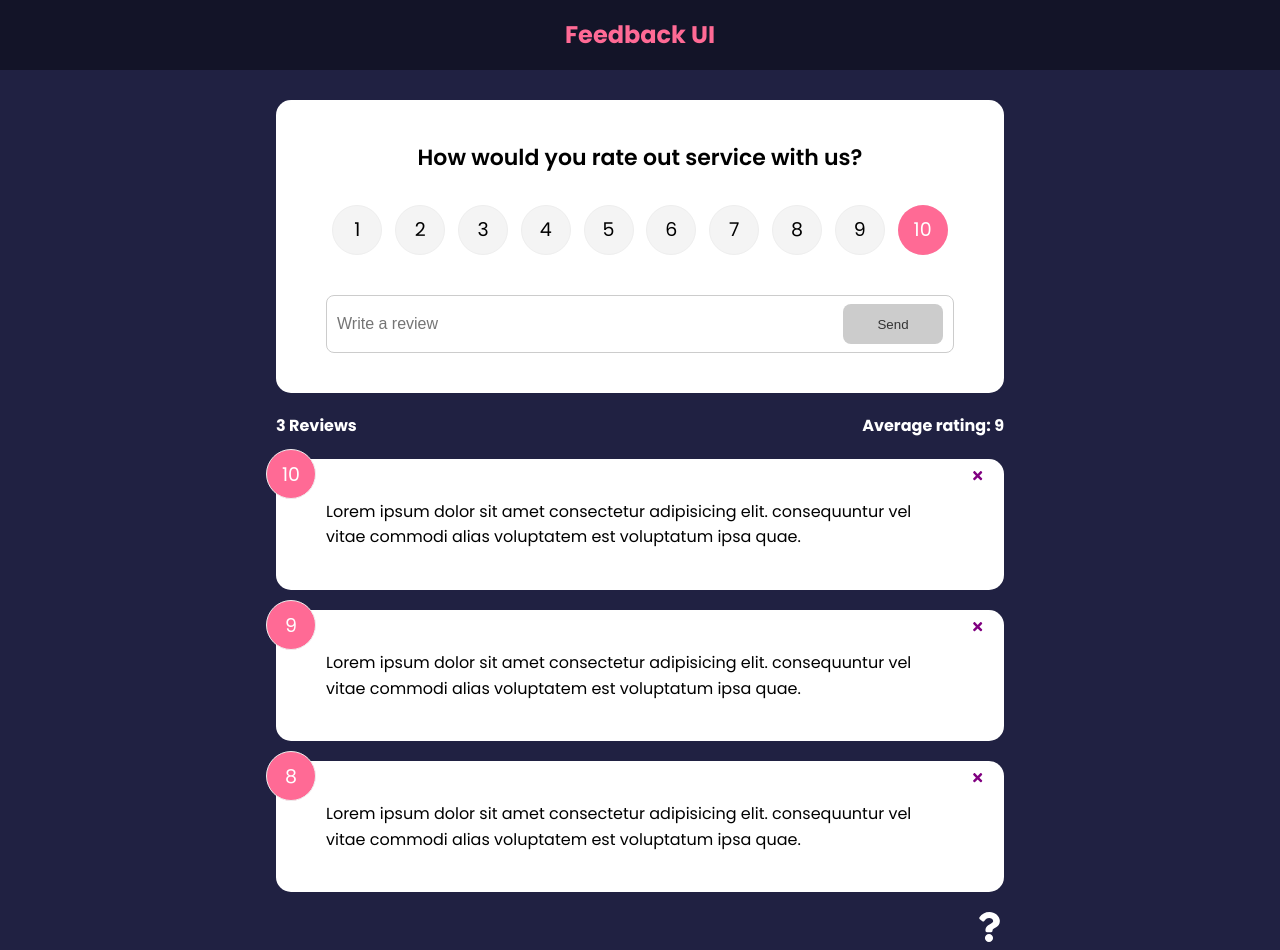
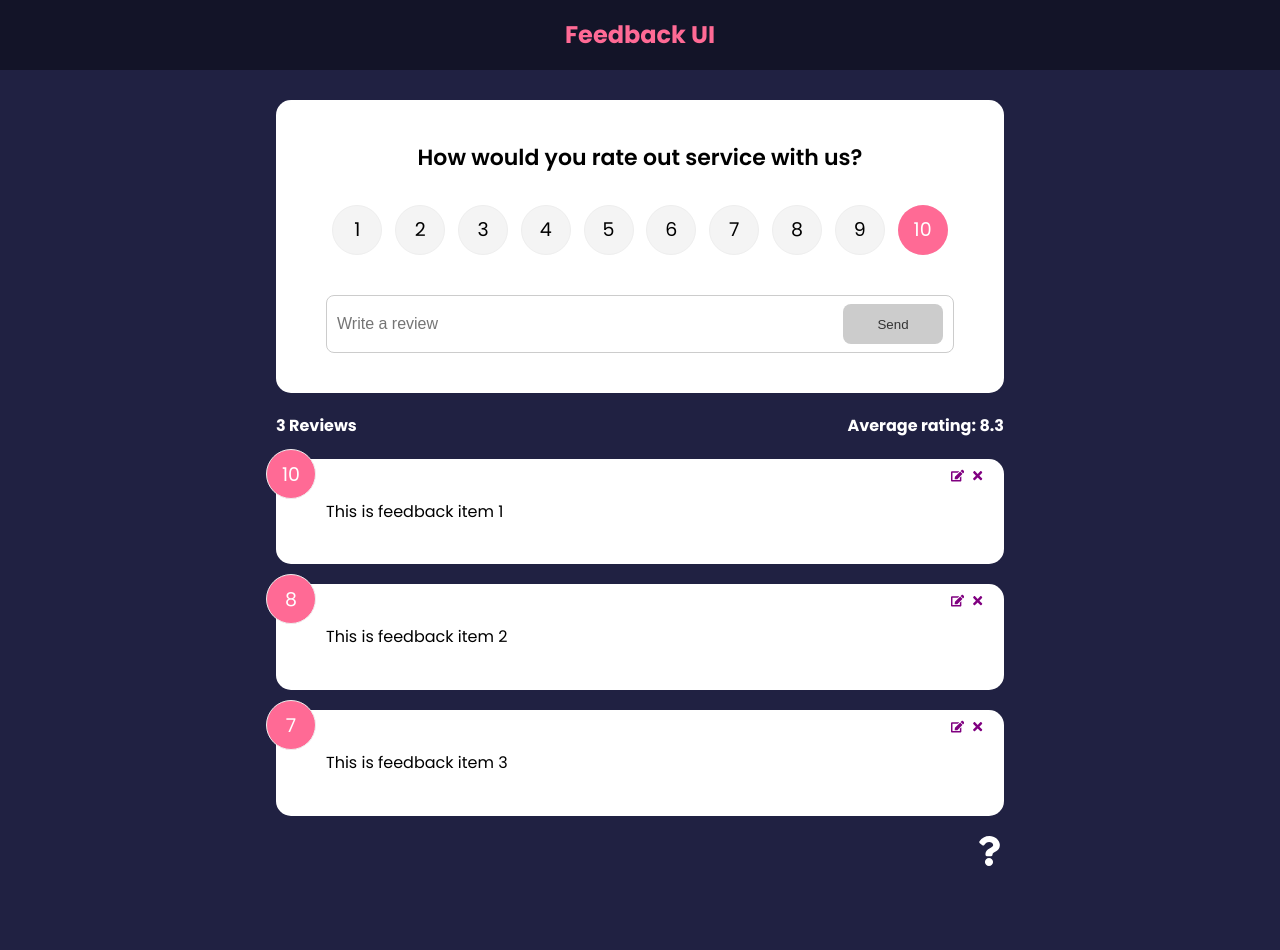
Before and after one commit to Kongyuechen/feedback-app, a React (Create React App) app: page / in a window 1280 px wide. After the commit the page ends 873 px from the top, so only its background shows below. Built offline with nearby package versions, Linux system fonts and the light colour scheme; the HTML template or start-up script is replaced by a standard one.

Commit message:
Updating Feedback item

```diff
--- a/src/App.js
+++ b/src/App.js
@@ -1,39 +1,26 @@
-import {v4 as uuidv4} from 'uuid'
 import {BrowserRouter as Router, Route, Routes} from 'react-router-dom'
-import { useState } from 'react'
 import Header from './components/Header'
 import FeedbackList from './components/FeedbackList'
-import FeedbackData from './data/FeedbackData'
 import FeedbackStats from './components/FeedbackStats'
 import FeedbackForm from './components/FeedbackForm'
 import AboutPage from './pages/AboutPage'
 import AboutIconLink from './components/AboutIconLink'
+import {FeedbackProvider} from './context/FeedbackContext'
+
+function App() {
 
 
-function App() {
-  const [feedback, setFeedback] = useState(FeedbackData)
-
-  const deleteFeedback = (id) => {
-    if(window.confirm('Are you sure you want to delete?')) {
-      setFeedback(feedback.filter((item) => item.id !==id))
-    }
-  }
-
-  const addFeedback = (newFeedback) => {
-    newFeedback.id = uuidv4()
-    setFeedback([newFeedback, ...feedback])
-  }
-
   return (
+    <FeedbackProvider>
       <Router>
         <Header />
         <div className='container'>
           <Routes>
             <Route exact path ='/' element={
               <>
-              <FeedbackForm handleAdd={addFeedback}/>
-              <FeedbackStats feedback={feedback} />
-              <FeedbackList feedback={feedback} handleDelete = {deleteFeedback} />
+                <FeedbackForm />
+                <FeedbackStats />
+                <FeedbackList />
               </>
             }>
             </Route>
@@ -43,6 +30,7 @@
           <AboutIconLink />
         </div>
       </Router>
+    </FeedbackProvider>
   )
 }
 export default App
--- a/src/components/FeedbackForm.jsx
+++ b/src/components/FeedbackForm.jsx
@@ -1,15 +1,24 @@
-import { useState } from 'react'
+import { useState, useContext, useEffect} from 'react'
 import Card from './shared/Card'
 import Button from './shared/Button'
 import RatingSelect from './RatingSelect'
+import FeedbackContext from '../context/FeedbackContext'
 
-function FeedbackForm({handleAdd}) {
+function FeedbackForm() {
   const [text, setText] = useState('')
   const [rating, setRating] = useState(10)
-
   const [btnDisabled, setBtnDisabled] = useState(true)
   const [message, setMessage] = useState('')
 
+  const { addFeedback, feedbackEdit, updateFeedback } = useContext(FeedbackContext)
+
+  useEffect(() => {
+    if (feedbackEdit.edit === true) {
+      setBtnDisabled(false)
+      setText(feedbackEdit.item.text)
+      setRating(feedbackEdit.item.rating)
+    }
+  }, [feedbackEdit])
 
   const handleTextChange = (e) =>{
     if (text === '') {
@@ -34,7 +43,12 @@
         text,
         rating,
       }
-      handleAdd(newFeedback)
+
+      if (feedbackEdit.edit === true) {
+        updateFeedback(feedbackEdit.item.id, newFeedback)
+      } else {
+        addFeedback(newFeedback)
+      }
       setText('')
     }
   }
--- a/src/components/FeedbackItem.jsx
+++ b/src/components/FeedbackItem.jsx
@@ -1,13 +1,19 @@
-import { FaTimes } from 'react-icons/fa'
+import { FaTimes, FaEdit } from 'react-icons/fa'
+import { useContext } from 'react'
 import PropTypes from 'prop-types'
 import Card from "./shared/Card"
+import FeedbackContext from '../context/FeedbackContext'
 
-function FeedbackItem({ item, handleDelete }) {
+function FeedbackItem({ item, }) {
+  const {deleteFeedback, editFeedback } = useContext(FeedbackContext)
   return (
     <Card>
       <div className='num-display'>{item.rating}</div>
-        <button onClick={() => handleDelete(item.id)} className='close'>
-          <FaTimes color='purple'/>
+        <button onClick={() => deleteFeedback(item.id)} className='close'>
+          <FaTimes color='purple' />
+        </button>
+        <button onClick={() => editFeedback(item)} className="edit">
+          <FaEdit color='purple' />
         </button>
       <div className='text-display'>{item.text}</div>
     </Card>
--- a/src/components/FeedbackList.jsx
+++ b/src/components/FeedbackList.jsx
@@ -1,8 +1,11 @@
 import {motion, AnimatePresence} from 'framer-motion'
-import PropTypes from 'prop-types'
+import { useContext } from 'react'
 import FeedbackItem from './FeedbackItem'
+import FeedbackContext from '../context/FeedbackContext'
 
-function FeedbackList({ feedback, handleDelete }) {
+function FeedbackList() {
+  const {feedback} = useContext(FeedbackContext)
+
   if (!feedback || feedback.length === 0) {
     return <p>No Feedback Yet</p>
   }
@@ -20,7 +23,6 @@
             <FeedbackItem
             key={item.id}
             item={item}
-            handleDelete={handleDelete}
             />
           </motion.div>
         ))}
@@ -41,13 +43,5 @@
   // )
 }
 
-FeedbackList.propTypes = {
-  feedback: PropTypes.arrayOf(
-    PropTypes.shape({
-      id: PropTypes.number.isRequired,
-      rating: PropTypes.number.isRequired,
-      text: PropTypes.string.isRequired
-    })
-  )
-}
+
 export default FeedbackList
--- a/src/components/FeedbackStats.jsx
+++ b/src/components/FeedbackStats.jsx
@@ -1,6 +1,9 @@
-import PropTypes from 'prop-types'
+import { useContext } from 'react'
+import FeedbackContext from '../context/FeedbackContext'
 
-function FeedbackStats({feedback}) {
+function FeedbackStats() {
+  const {feedback} = useContext(FeedbackContext)
+
   //Calculate rating average
   let average = feedback.reduce((acc, curr) => {
     return acc + curr.rating
@@ -16,8 +19,4 @@
   )
 }
 
-FeedbackStats.propTypes = {
-  feedback: PropTypes.array.isRequired
-}
-
 export default FeedbackStats
--- /dev/null
+++ b/src/context/FeedbackContext.js
@@ -0,0 +1,73 @@
+import {createContext, useState,} from 'react'
+import {v4 as uuidv4} from 'uuid'
+
+const FeedbackContext = createContext();
+
+export const FeedbackProvider = ({children}) => {
+  const [feedback, setFeedback] = useState([
+    {
+      id: 1,
+      text: 'This is feedback item 1',
+      rating: 10,
+    },
+    {
+      id: 2,
+      text: 'This is feedback item 2',
+      rating: 8,
+    },
+    {
+      id: 3,
+      text: 'This is feedback item 3',
+      rating: 7,
+    },
+  ])
+
+  const [feedbackEdit, setFeedbackEdit] = useState({
+    item: {},
+    edit: false,
+  })
+
+  //Delete feedback
+  const deleteFeedback = (id) => {
+    if(window.confirm('Are you sure you want to delete?')) {
+      setFeedback(feedback.filter((item) => item.id !==id))
+    }
+  }
+
+  //Add feedback
+  const addFeedback = (newFeedback) => {
+    newFeedback.id = uuidv4()
+    setFeedback([newFeedback, ...feedback])
+  }
+
+  //Set item to be updated
+  const editFeedback = (item) => {
+    setFeedbackEdit({
+      item,
+      edit: true,
+
+    })
+  }
+  // Updates Feedback Item
+  const updateFeedback = (id, updItem) => {
+    setFeedback(feedback.map((item) => item.id === id ? {...item,...updItem} : item))
+  }
+
+
+  return (
+  <FeedbackContext.Provider value={
+    {
+      feedback,
+      feedbackEdit,
+      deleteFeedback,
+      addFeedback,
+      editFeedback,
+      updateFeedback,
+    }}
+  >
+    {children}
+  </FeedbackContext.Provider>
+  )
+}
+
+export default FeedbackContext
```
Also changed, not shown: src/components/RatingSelect.jsx (+7 -0 lines). Lines whose indentation alone changed are shown as unchanged.
